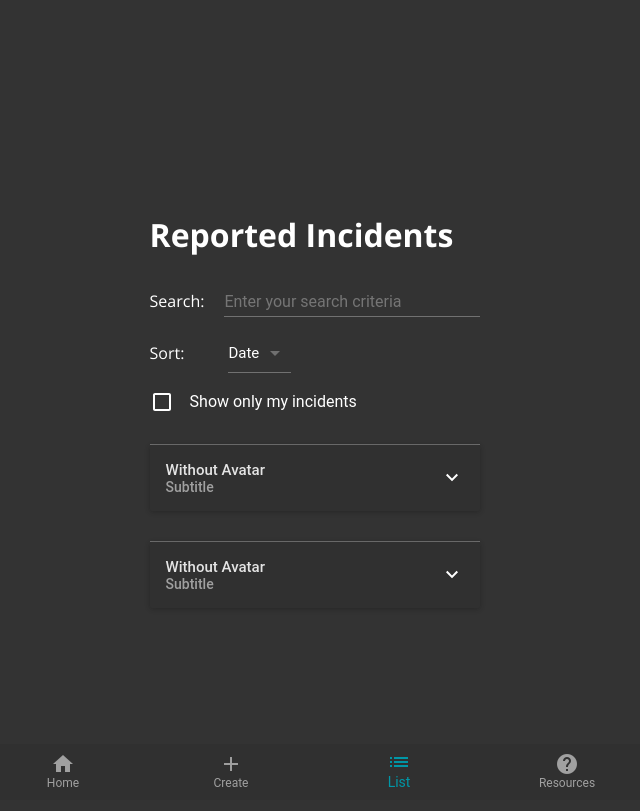
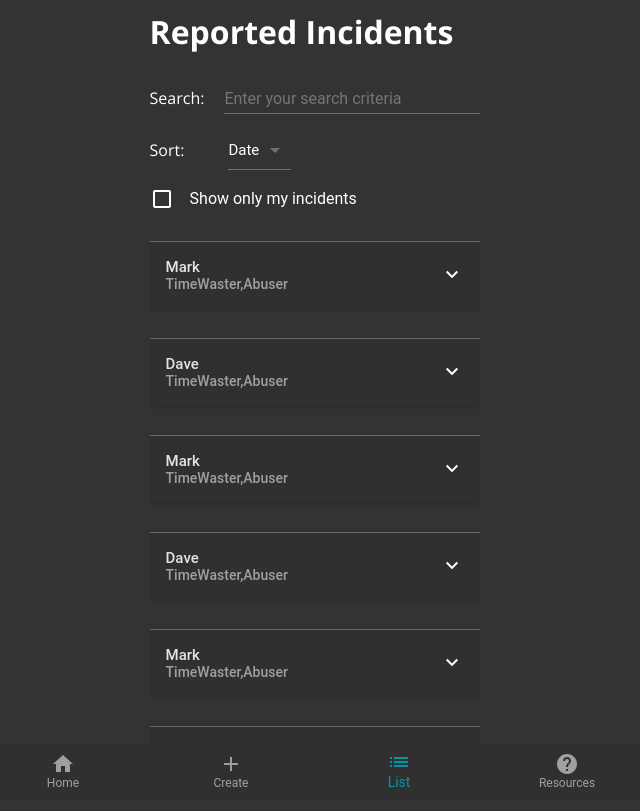
Before and after one commit to rjriel/rhok-bad-date-front-end, a React app: page / in a window 1280 px wide. Both pictures are taken after a click on the button "LOG IN/SIGN UP". Shown: the whole page, without its empty margins (325-965 px from the left). Built offline with nearby package versions, Linux system fonts and the light colour scheme.

Commit message:
implementing list results

```diff
--- a/src/components/IncidentSummary.js
+++ b/src/components/IncidentSummary.js
@@ -1,5 +1,6 @@
 import { Card, CardHeader, CardText } from 'material-ui';
 import React, { Component } from 'react';
+import PropTypes from 'prop-types';
 
 // const showOnlyMyIncidentsCheckboxStyle = {
 //   marginTop: '17px',
@@ -13,12 +14,14 @@ class IncidentSummary extends Component {
   }
 
   render() {
+    const {user_name, incident_type} = this.props.incidentSummary;
+
     return (
       <div >
         <Card>
           <CardHeader
-            title="Without Avatar"
-            subtitle="Subtitle"
+            title={ user_name }
+            subtitle={ incident_type.join() }
             actAsExpander
             showExpandableButton
           />
@@ -35,9 +38,26 @@ class IncidentSummary extends Component {
 }
 
 IncidentSummary.defaultProps = {
+  incidentSummary: {
+    id: 123,
+    user_name: 'Mark',
+    updated: true,
+    incident_date: 'Monday',
+    incident_type: ['TimeWaster', 'Abuser'],
+    incident_descriptor: 'My description...',
+    location: 'Ottawa',
+  },
 };
 
 IncidentSummary.propTypes = {
+  incidentSummary: PropTypes.shape({
+    id: PropTypes.number,
+    user_name: PropTypes.string,
+    updated: PropTypes.bool,
+    incident_date: PropTypes.string,
+    incident_type: PropTypes.arrayOf(PropTypes.string),
+    location: PropTypes.string,
+  }),
 };
 
 export default IncidentSummary;
--- a/src/components/List.js
+++ b/src/components/List.js
@@ -9,6 +9,11 @@ const listStyle = {
   display: 'flex',
   flexDirection: 'column',
   justifyContent: 'start',
+};
+
+const incidentResultStyle = {
+  overflow: 'auto',
+  height: '600px',
 };
 
 const horizontalRuleStyle = {
@@ -41,12 +46,88 @@ class List extends Component {
     this.state = {
       searchTerm: '',
       checked: false,
-      incidentSummaries: [{ name: 'harry' }, { name: 'john' }],
+      incidentSummaries: [{
+        id: 123,
+        user_name: 'Mark',
+        updated: true,
+        incident_date: 'Monday',
+        incident_type: ['TimeWaster', 'Abuser'],
+        incident_descriptor: 'My description...',
+        location: 'Ottawa',
+      },
+      {
+        id: 123764,
+        user_name: 'Dave',
+        updated: true,
+        incident_date: 'Monday',
+        incident_type: ['TimeWaster', 'Abuser'],
+        incident_descriptor: 'My description...',
+        location: 'Ottawa',
+      },
+      {
+        id: 1289776653,
+        user_name: 'Mark',
+        updated: true,
+        incident_date: 'Monday',
+        incident_type: ['TimeWaster', 'Abuser'],
+        incident_descriptor: 'My description...',
+        location: 'Ottawa',
+      },
+      {
+        id: 1278634,
+        user_name: 'Dave',
+        updated: true,
+        incident_date: 'Monday',
+        incident_type: ['TimeWaster', 'Abuser'],
+        incident_descriptor: 'My description...',
+        location: 'Ottawa',
+      },
+      {
+        id: 15675623,
+        user_name: 'Mark',
+        updated: true,
+        incident_date: 'Monday',
+        incident_type: ['TimeWaster', 'Abuser'],
+        incident_descriptor: 'My description...',
+        location: 'Ottawa',
+      },
+      {
+        id: 1234534,
+        user_name: 'Dave',
+        updated: true,
+        incident_date: 'Monday',
+        incident_type: ['TimeWaster', 'Abuser'],
+        incident_descriptor: 'My description...',
+        location: 'Ottawa',
+      },
+      {
+        id: 354435123,
+        user_name: 'Mark',
+        updated: true,
+        incident_date: 'Monday',
+        incident_type: ['TimeWaster', 'Abuser'],
+        incident_descriptor: 'My description...',
+        location: 'Ottawa',
+      },
+      {
+        id: 123434543,
+        user_name: 'Dave',
+        updated: true,
+        incident_date: 'Monday',
+        incident_type: ['TimeWaster', 'Abuser'],
+        incident_descriptor: 'My description...',
+        location: 'Ottawa',
+      }],
     };
   }
   getIncidentSummaries = () => {
-    return this.state.incidentSummaries.map(() => {
-      return (<div><Divider style={horizontalRuleStyle} /><IncidentSummary /></div>);
+    console.log(this.state.incidentSummaries);
+    return this.state.incidentSummaries.map((incident) => {
+      return (
+        <div key={incident.id}>
+          <Divider style={horizontalRuleStyle} /><IncidentSummary incidentSummary={incident} />
+        </div>
+      );
     });
   }
   updateCheck = () => {
@@ -84,7 +165,7 @@ class List extends Component {
             />
           </div>
         </div>
-        <div>
+        <div style={incidentResultStyle}>
           {this.getIncidentSummaries()}
         </div>
       </div>
```
